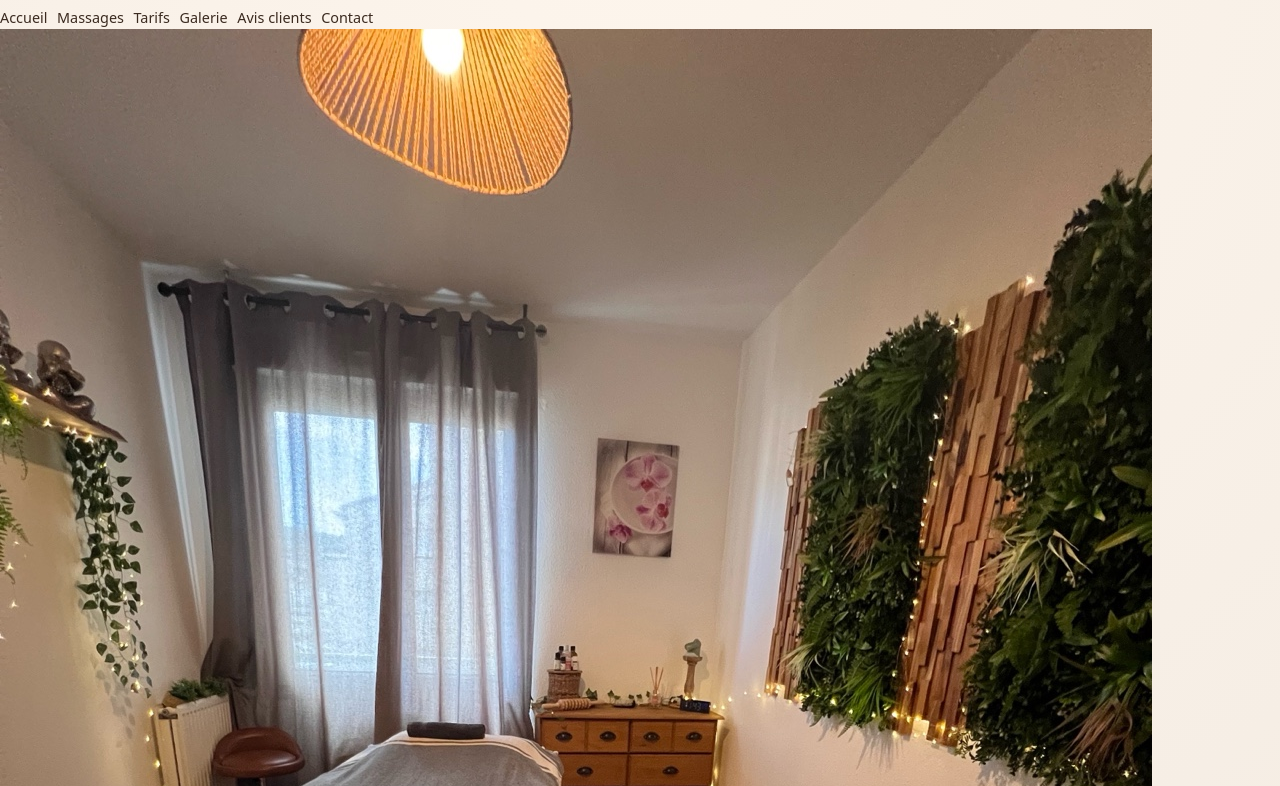
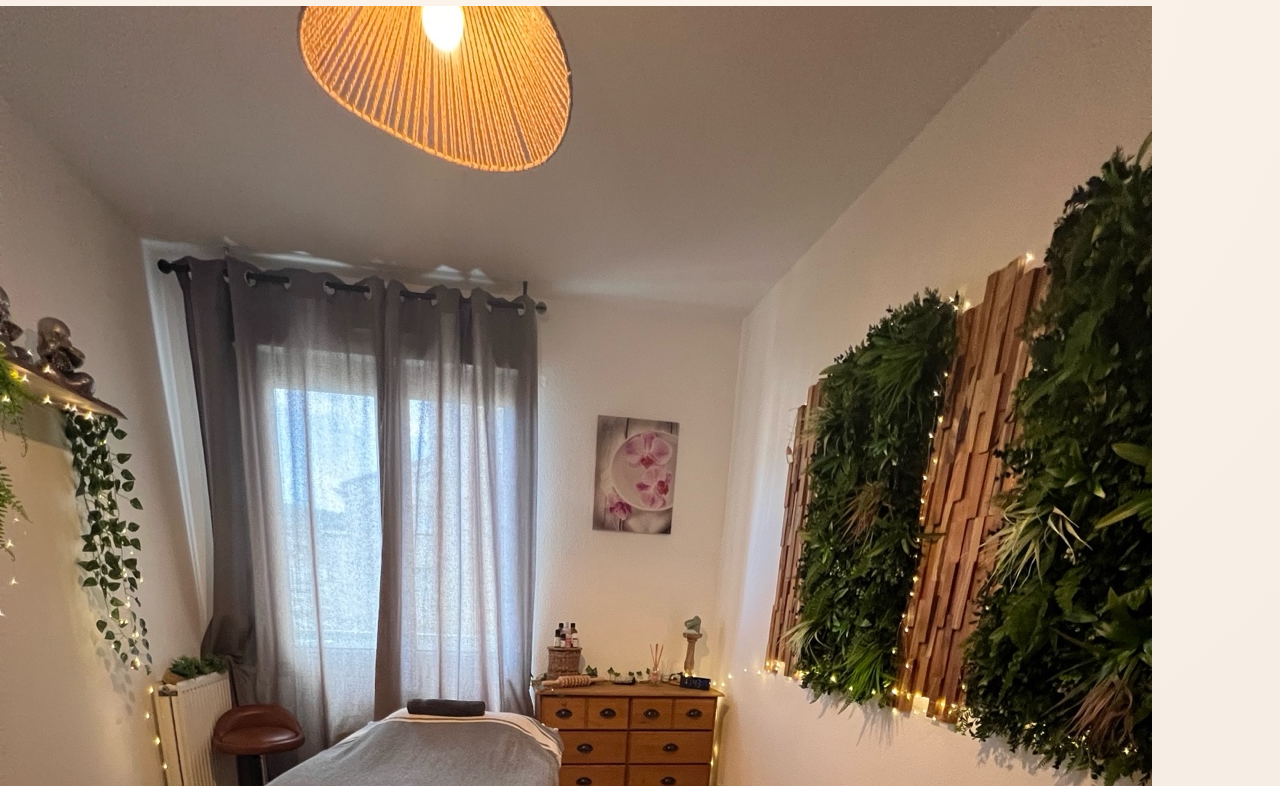
Before and after one commit to sophievallier-lgtm/L-instant-d-une-pause-S-te-, a plain HTML site: page index.html in a window 1280 px wide. Shown: the part 80-866 px from the top of the page. Drawn offline with Linux system fonts and the light colour scheme; files whose address does not match are found by name.

Commit message:
Remove navigation links from index.html
Removed navigation links from the header section.

```diff
--- a/index.html
+++ b/index.html
@@ -28,15 +28,7 @@
   </nav>
 </header>
 r
-<!--NAVIGATION -->
-<nav class="nav">
-    <a href="index.html" class="active">Accueil</a>
-    <a href="massages.html">Massages</a>
-    <a href="tarifs.html">Tarifs</a>
-    <a href="galerie.html">Galerie</a>
-    <a href="avis.html">Avis clients</a>
-    <a href="contact.html">Contact</a>
-</nav>
+
 
 <!-- HERO IMAGE -->
 <section class="hero-image">
```
